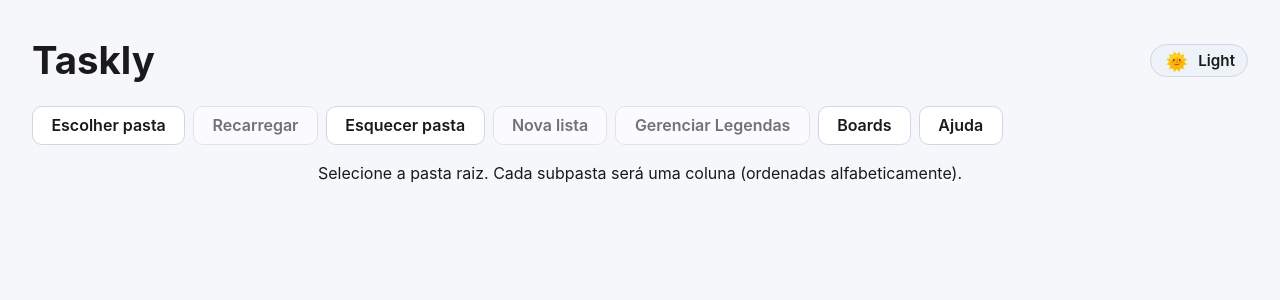
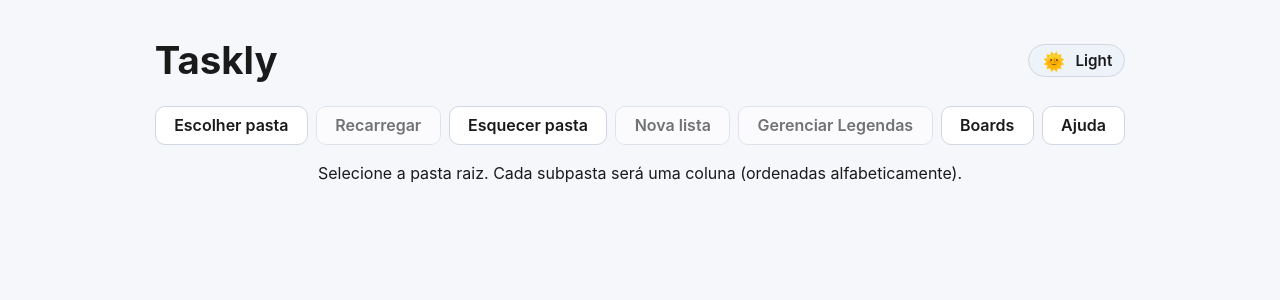
Before and after one commit to rodrigoborgesmachado/taskly, a React (Vite) app: page / in a window 1280 px wide. Shown: the top 300 px of the page. Built offline with nearby package versions, Linux system fonts and the light colour scheme.

Commit message:
Corrigindo mais css

```diff
--- a/src/App.css
+++ b/src/App.css
@@ -1,6 +1,7 @@
 #root {
-  margin: 0 auto;
-  padding: 2rem 2rem 0 2rem;
+  max-width: 95vw;
+  margin: auto;
+  margin-top: 2rem;
   text-align: center;
 }
 
@@ -13,6 +14,7 @@
   display: flex;
   flex-direction: column;
   gap: 16px;
+  justify-self: center;
 }
 
 .board-page__header {
--- a/src/index.css
+++ b/src/index.css
@@ -160,7 +160,6 @@
   border: 1px solid var(--color-card-border);
   border-radius: 12px;
   padding: 12px 14px;
-  max-width: 16rem;
   cursor: grab;
   transition: border-color 0.25s ease, transform 0.2s ease, box-shadow 0.2s ease;
   color: var(--color-text-primary);
```
